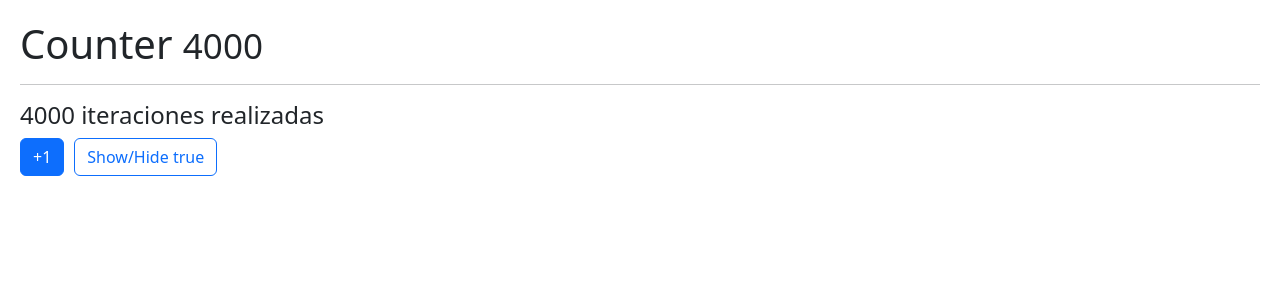
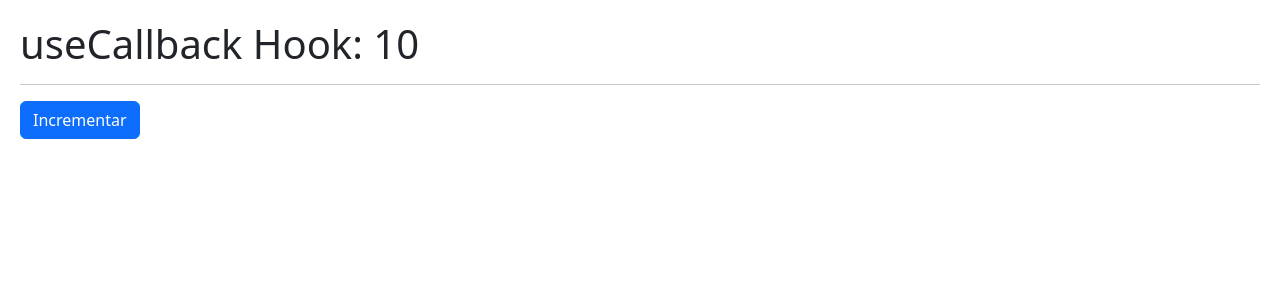
Before and after one commit to juanamezquitadoctus/Curso-React, a React (Vite) app in the folder 05-hook-app/: page / in a window 1280 px wide. Shown: the top 300 px of the page. Built offline with nearby package versions, Linux system fonts and the light colour scheme.

Commit message:
useCallback

```diff
--- /dev/null
+++ b/05-hook-app/src/06-memos/CallbackHook.jsx
@@ -0,0 +1,30 @@
+import { useCallback, useEffect, useState } from "react"
+import { ShowIncrement } from "./ShowIncrement";
+
+export const CallbackHook = () => {
+    const [counter, setCounter] = useState( 10 );
+
+    const incrementFather = useCallback(
+      () => {
+        setCounter( (value) => value + 1 );
+      },
+      [],
+    );
+
+    useEffect(() => {
+    //   incrementFather();
+    }, [incrementFather])
+
+
+    // const incrementFather = () => {
+    //     setCounter( counter + 1 );
+    // }
+
+    return (
+        <>
+            <h1>useCallback Hook: { counter }</h1>
+            <hr />
+            <ShowIncrement increment={ incrementFather } />
+        </>
+    )
+}
--- /dev/null
+++ b/05-hook-app/src/06-memos/ShowIncrement.jsx
@@ -0,0 +1,15 @@
+import React from "react";
+
+export const ShowIncrement = React.memo( ({ increment }) => {
+    console.log(' Me volvi a generar :( ');
+
+    return (
+        <button
+            className="btn btn-primary"
+            onClick={() => {
+                increment();
+            }}>
+            Incrementar
+        </button>
+    )
+})
--- a/05-hook-app/src/main.jsx
+++ b/05-hook-app/src/main.jsx
@@ -10,10 +10,11 @@
 // import { FocusScreen } from './04-useRef/FocusScreen';
 // import { Layout } from './05-useLayoutEffect/Layout';
 // import { Memorize } from './06-memos/Memorize';
-import { MemoHook } from './06-memos/MemoHook';
+// import { MemoHook } from './06-memos/MemoHook';
+import { CallbackHook } from './06-memos/CallbackHook';
 
 ReactDOM.createRoot(document.getElementById('root')).render(
   <React.StrictMode>
-    <MemoHook />
+    <CallbackHook />
   </React.StrictMode>
 )
```
